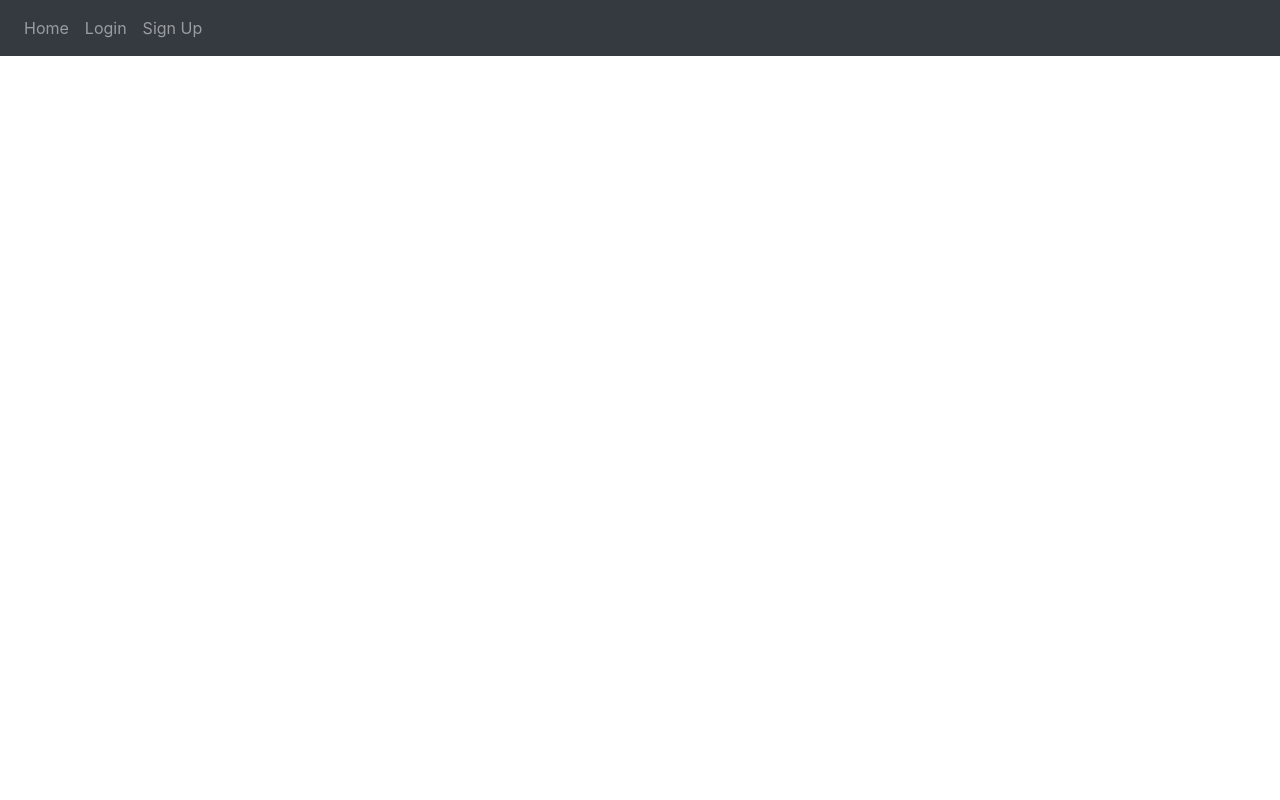
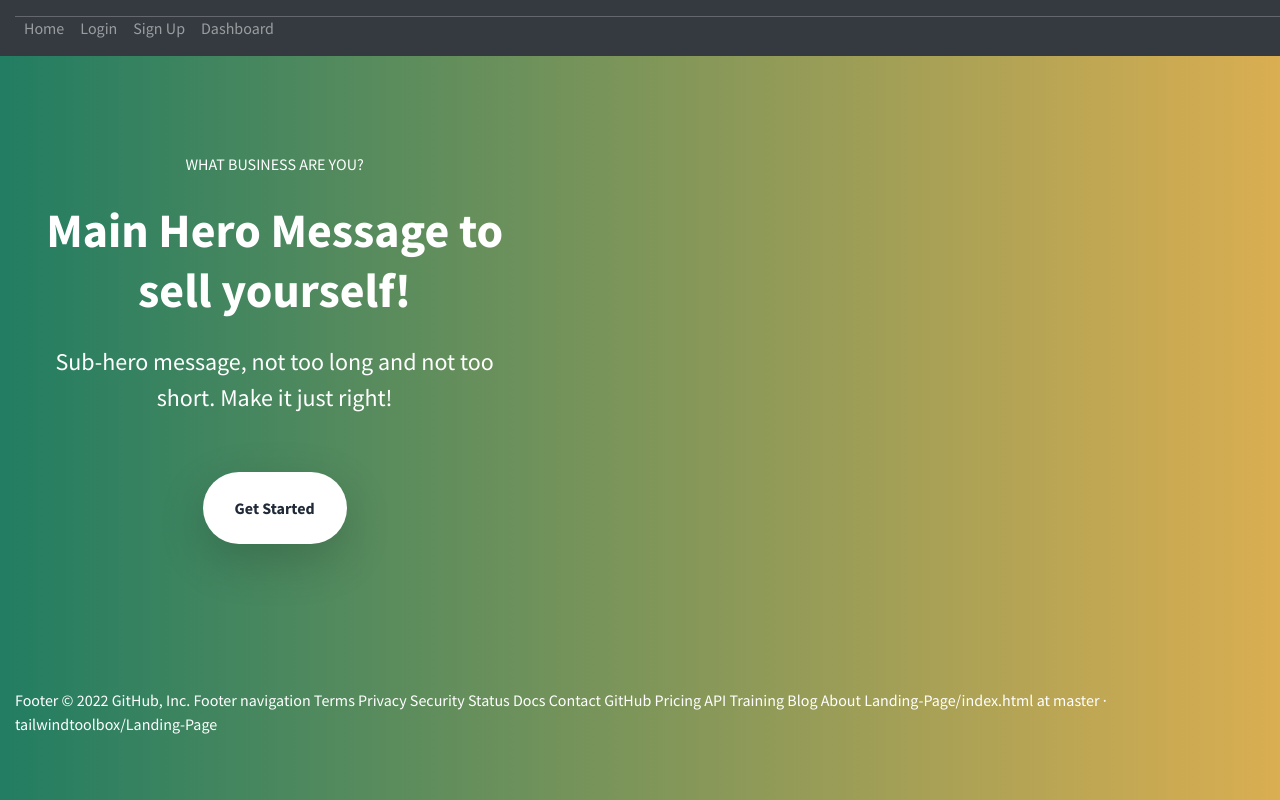
Before and after one commit to darshanspatil07/PricePredictorApp, a Flask app: page / in a window 1280 px wide. Run offline with Flask 2, Linux system fonts and the light colour scheme; some libraries are stand-ins or nearby versions.

Commit message:
latest app

```diff
--- a/app.py
+++ b/app.py
@@ -39,7 +39,7 @@
 
 @app.route('/')
 def index():
-    return render_template('index.html')
+    return render_template('home.html')
 
 @app.route('/login', methods=['GET', 'POST'])
 def login():
--- a/templates/home.html
+++ b/templates/home.html
@@ -1,7 +1,79 @@
 {% extends "base.html" %}
 {% block title %}Home{% endblock %}
 {% block content%}
-<h1 align = 'center'>
-     Home Page
-</h1>
+<!DOCTYPE html>
+<html lang="en">
+  <head>
+    <meta charset="UTF-8" />
+    <meta name="viewport" content="width=device-width, initial-scale=1.0" />
+    <meta http-equiv="X-UA-Compatible" content="ie=edge" />
+    <meta name="description" content="Simple landind page" />
+    <meta name="keywords" content="" />
+    <meta name="author" content="" />
+    <link rel="stylesheet" href="https://unpkg.com/tailwindcss@2.2.19/dist/tailwind.min.css"/>
+    <!--Replace with your tailwind.css once created-->
+    <link href="https://fonts.googleapis.com/css?family=Source+Sans+Pro:400,700" rel="stylesheet" />
+    <!-- Define your gradient here - use online tools to find a gradient matching your branding-->
+    <style>
+      .gradient {
+        background: linear-gradient(90deg, #227d62 0%, #daae51 100%);
+      }
+    </style>
+  </head>
+  <body class="leading-normal tracking-normal text-white gradient" style="font-family: 'Source Sans Pro', sans-serif;">
+    <!--Nav-->
+    <nav id="header" class="fixed w-full z-30 top-0 text-white">
+      <div class="w-full container mx-auto flex flex-wrap items-center justify-between mt-0 py-2">
+        <div class="block lg:hidden pr-4">
+          <button id="nav-toggle" class="flex items-center p-1 text-pink-800 hover:text-gray-900 focus:outline-none focus:shadow-outline transform transition hover:scale-105 duration-300 ease-in-out">
+            <svg class="fill-current h-6 w-6" viewBox="0 0 20 20" xmlns="http://www.w3.org/2000/svg">
+              <title>Menu</title>
+              <path d="M0 3h20v2H0V3zm0 6h20v2H0V9zm0 6h20v2H0v-2z" />
+            </svg>
+          </button>
+        </div>
+      </div>
+      <hr class="border-b border-gray-100 opacity-25 my-0 py-0" />
+    </nav>
+    <!--Hero-->
+    <div class="pt-24">
+      <div class="container px-3 mx-auto flex flex-wrap flex-col md:flex-row items-center">
+        <!--Left Col-->
+        <div class="flex flex-col w-full md:w-2/5 justify-center items-start text-center md:text-left">
+          <p class="uppercase tracking-loose w-full">What business are you?</p>
+          <h1 class="my-4 text-5xl font-bold leading-tight">
+            Main Hero Message to sell yourself!
+          </h1>
+          <p class="leading-normal text-2xl mb-8">
+            Sub-hero message, not too long and not too short. Make it just right!
+          </p>
+          <button class="mx-auto lg:mx-0 hover:underline bg-white text-gray-800 font-bold rounded-full my-6 py-4 px-8 shadow-lg focus:outline-none focus:shadow-outline transform transition hover:scale-105 duration-300 ease-in-out">
+            Get Started
+          </button>
+        </div>
+        <!--Right Col-->
+      </div>
+    </div>
+  </body>
+</html>
+<br>
+<br>
+<br>
+<br>
+<br>
+Footer
+© 2022 GitHub, Inc.
+Footer navigation
+Terms
+Privacy
+Security
+Status
+Docs
+Contact GitHub
+Pricing
+API
+Training
+Blog
+About
+Landing-Page/index.html at master · tailwindtoolbox/Landing-Page
 {% endblock%}
```
Also changed, not shown: templates/signup.html (+14 -43 lines).
